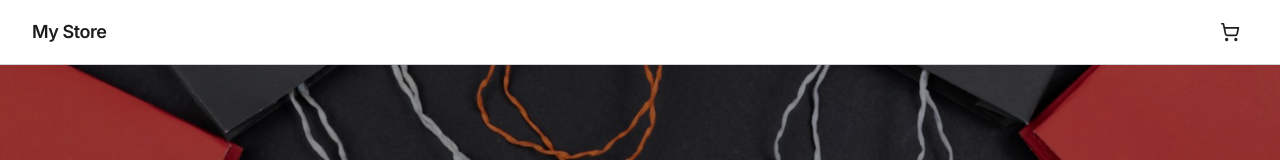
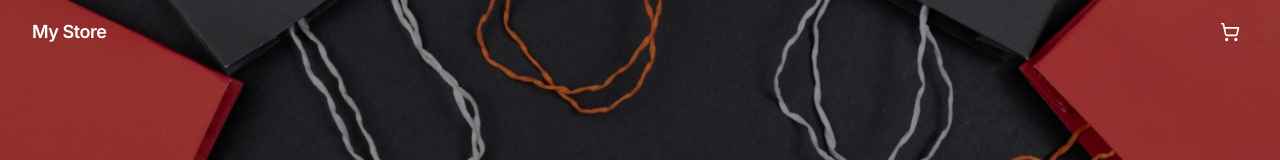
Before and after one commit to AgenticTI/arcsys-portfolio, a React (Vite) app in the folder ecommerce-micro/: page / in a window 1280 px wide. Shown: the top 160 px of the page. Built offline with nearby package versions, Linux system fonts and the light colour scheme.

Commit message:
feat: StoreHeader — dynamic glass theme (transparent→dark on home scroll, light on other routes)

```diff
--- a/ecommerce-micro/src/components/layout/StoreHeader.tsx
+++ b/ecommerce-micro/src/components/layout/StoreHeader.tsx
@@ -1,5 +1,7 @@
 // src/components/layout/StoreHeader.tsx
+import { useState, useEffect } from 'react'
 import { Link } from '@tanstack/react-router'
+import { useRouterState } from '@tanstack/react-router'
 import { ShoppingCart } from 'lucide-react'
 import { useStoreConfig } from '../../stores/useStoreConfig'
 import { useCartStore } from '../../stores/useCartStore'
@@ -7,22 +9,50 @@ import { useCartStore } from '../../stores/useCartStore'
 export function StoreHeader() {
   const { nomeLoja, logotipoUrl } = useStoreConfig((s) => s.config)
   const itemCount = useCartStore((s) => s.itemCount())
+  const pathname = useRouterState({ select: (s) => s.location.pathname })
+  const isHome = pathname === '/'
+
+  const [isScrolled, setIsScrolled] = useState(false)
+
+  useEffect(() => {
+    if (!isHome) return
+    function handleScroll() {
+      setIsScrolled(window.scrollY > 60)
+    }
+    window.addEventListener('scroll', handleScroll, { passive: true })
+    return () => window.removeEventListener('scroll', handleScroll)
+  }, [isHome])
+
+  // Dark glass: home + scrolled. Transparent: home + top. Light glass: other routes.
+  const isDark = isHome && isScrolled
+  const isTransparent = isHome && !isScrolled
+
+  const headerStyle: React.CSSProperties = isTransparent
+    ? { background: 'transparent', borderColor: 'transparent' }
+    : isDark
+      ? { background: 'rgba(0,0,0,0.7)', backdropFilter: 'blur(20px)', borderColor: 'rgba(255,255,255,0.08)' }
+      : { background: 'rgba(245,245,247,0.85)', backdropFilter: 'blur(20px)', borderColor: 'rgba(0,0,0,0.08)' }
+
+  const textClass = isTransparent || isDark ? 'text-white' : 'text-text-primary'
 
   return (
-    <header className="sticky top-0 z-50 bg-background/80 backdrop-blur-sm border-b border-border">
+    <header
+      className="fixed top-0 left-0 right-0 z-50 border-b transition-all duration-[400ms]"
+      style={headerStyle}
+    >
       <div className="max-w-7xl mx-auto px-4 sm:px-6 lg:px-8 h-16 flex items-center justify-between">
-        <Link to="/" className="flex items-center gap-3">
+        <Link to="/" className={`flex items-center gap-3 ${textClass}`}>
           {logotipoUrl ? (
             <img src={logotipoUrl} alt={nomeLoja} className="h-8 w-auto object-contain" />
           ) : (
-            <span className="text-lg font-semibold tracking-tight text-text-primary">
+            <span className="text-lg font-semibold tracking-tight">
               {nomeLoja}
             </span>
           )}
         </Link>
 
-        <Link to="/carrinho" className="relative p-2 hover:opacity-70 transition-opacity">
-          <ShoppingCart className="w-5 h-5 text-text-primary" />
+        <Link to="/carrinho" className={`relative p-2 hover:opacity-70 transition-opacity ${textClass}`}>
+          <ShoppingCart className="w-5 h-5" />
           {itemCount > 0 && (
             <span className="absolute -top-1 -right-1 accent-bg text-white text-xs font-medium w-4 h-4 rounded-full flex items-center justify-center leading-none">
               {itemCount > 9 ? '9+' : itemCount}
```
